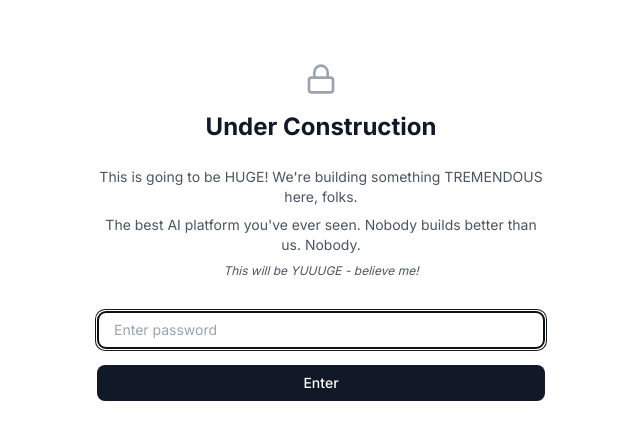
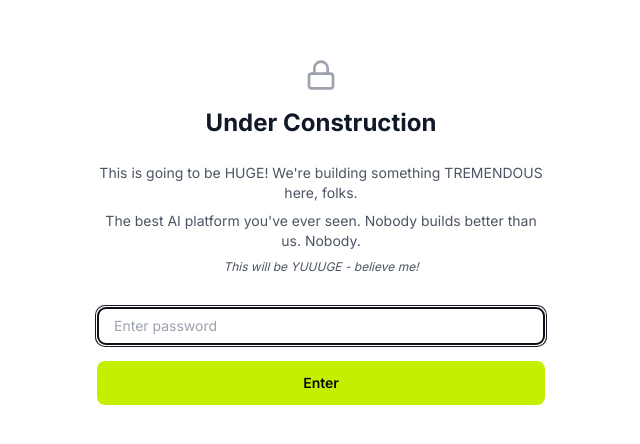
Before and after one commit to blablabuildteam/blablabuild, a Next.js app: page / in a window 1280 px wide. Shown: the part 168-612 px from the top of the page, without its empty margins (319-959 px from the left). Built offline with nearby package versions, Linux system fonts and the light colour scheme.

Commit message:
Update button to lime color with better min-height

```diff
--- a/components/PasswordGate.tsx
+++ b/components/PasswordGate.tsx
@@ -65,7 +65,7 @@ export default function PasswordGate({ children }: { children: React.ReactNode }
 
           <button
             type="submit"
-            className="w-full bg-gray-900 hover:bg-gray-800 text-white py-2 rounded-lg text-sm font-medium transition-colors"
+            className="w-full bg-bla-lime hover:bg-bla-lime/90 text-bla-dark py-3 rounded-lg text-sm font-semibold transition-colors min-h-[44px]"
           >
             Enter
           </button>
```
